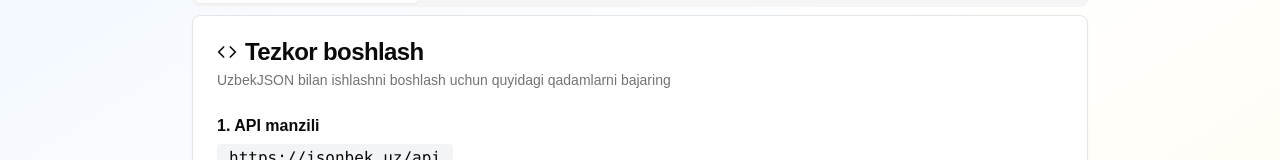
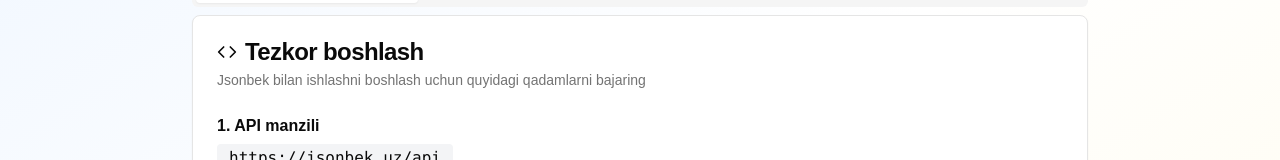
Before and after one commit to kdrv-devv/jsonbek.uz, a Next.js app: page /guide in a window 1280 px wide. Shown: the part 213-373 px from the top of the page. Built offline with nearby package versions, Linux system fonts and the light colour scheme.

Commit message:
fix:guide

```diff
--- a/app/guide/page.tsx
+++ b/app/guide/page.tsx
@@ -41,7 +41,7 @@ export default function GuidePage() {
                   <Code className="w-5 h-5" />
                   <span>Tezkor boshlash</span>
                 </CardTitle>
-                <CardDescription>UzbekJSON bilan ishlashni boshlash uchun quyidagi qadamlarni bajaring</CardDescription>
+                <CardDescription>Jsonbek bilan ishlashni boshlash uchun quyidagi qadamlarni bajaring</CardDescription>
               </CardHeader>
               <CardContent className="space-y-4">
                 <div>
```
